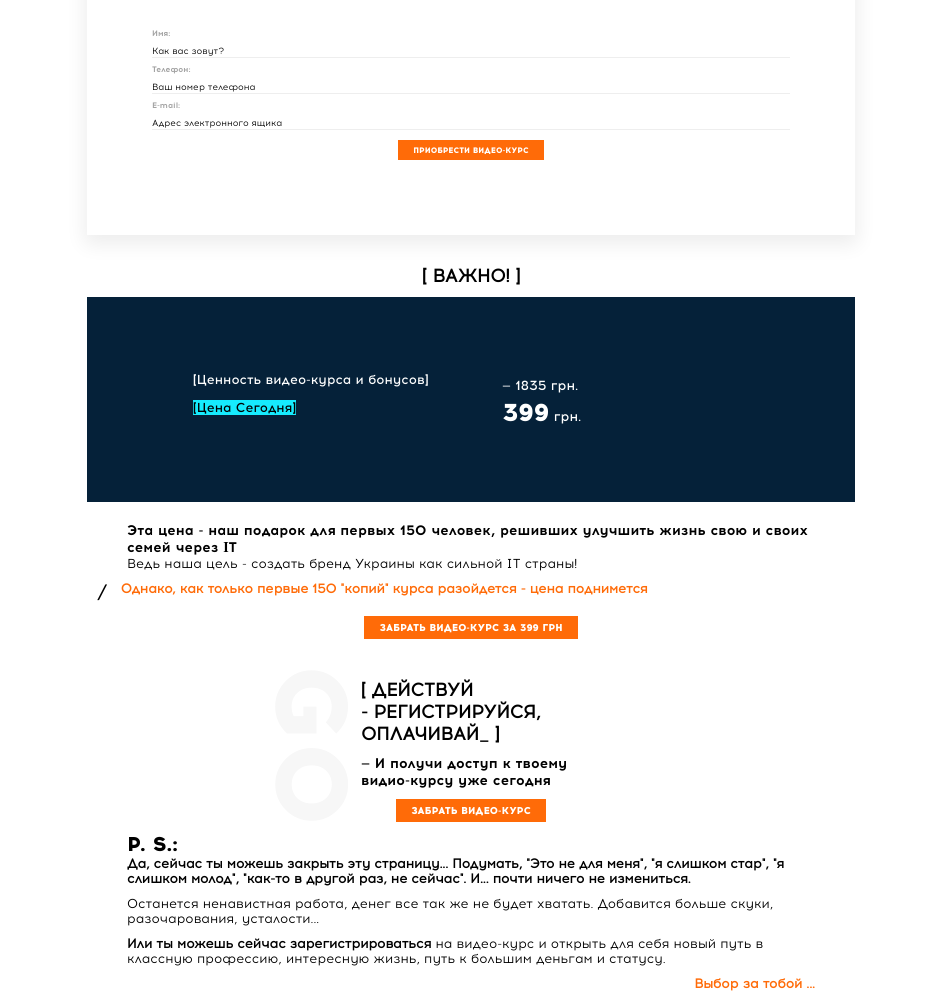
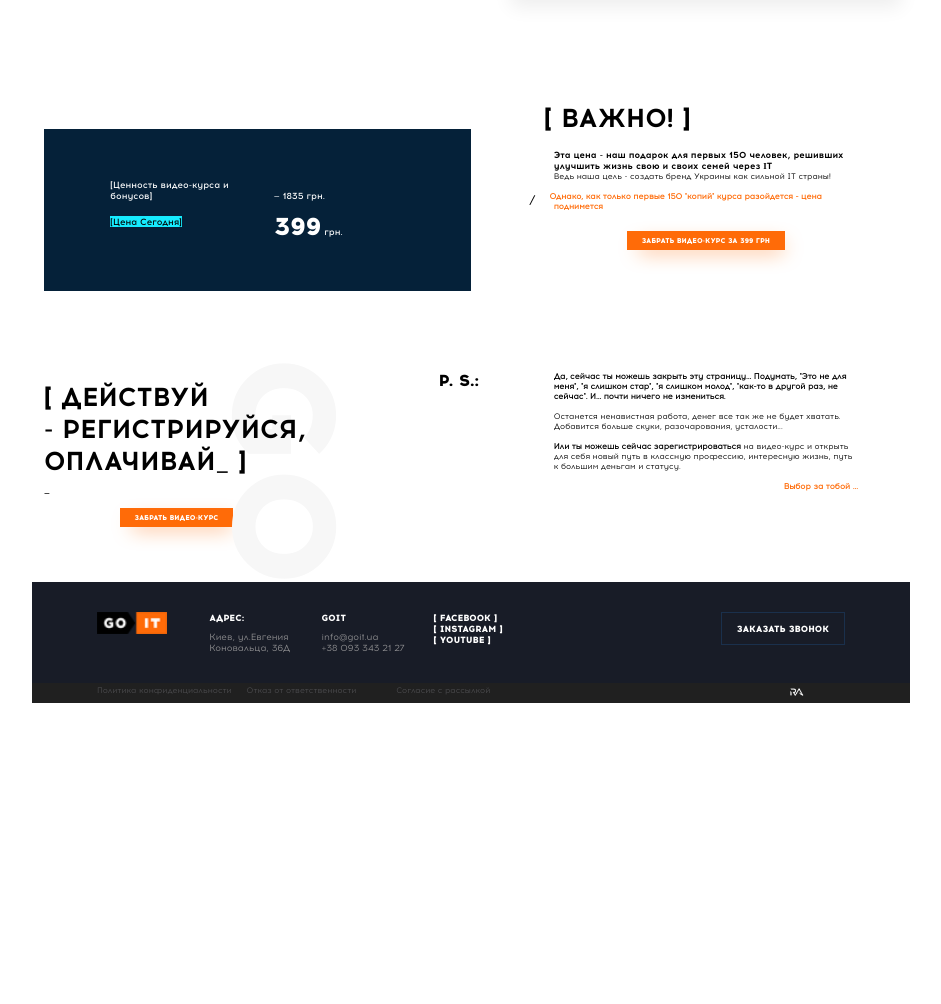
Before and after one commit to ratibor81/Landing-project, a website: page src/index.html in a window 1280 px wide. Shown: the part 281-1285 px from the top of the page, without its empty margins (169-1110 px from the left). After the commit the page ends 984 px from the top, so only its background shows below. Drawn offline with nearby package versions, Linux system fonts and the light colour scheme; files that its build step writes are made by us from their sources.

Commit message:
upload 768px, 960px, logo, btn

```diff
--- a/src/blocks16-20.html
+++ b/src/blocks16-20.html
@@ -16,10 +16,11 @@
     <input type="tel" name="usrtel" maxlength="17" placeholder="Ваш номер телефона" pattern="^\+?([0-9]{2})?\s?[0-9]{3}\s?[0-9]{3}\s?[0-9]{2}\s?[0-9]{2}$"><br>
     <label class="form__label">E-mail:</label><br>
     <input type="email" name="email" placeholder="Адрес электронного ящика" pattern="[a-z0-9._%+-]+@[a-z0-9.-]+\.[a-z]{2,3}$"><br>
-    <button class="form__btn" type="submit">Приобрести видео-курс</button>
+    <button class="form__btn button--hover" type="submit">Приобрести видео-курс</button>
 </form>
 <div class="notice">
     <h2 class="notice__header">[ Важно! ]</h2>
+        <div class="notice-wrapper">
             <div class="notice__block">
             <div class="notice__elem">[Ценность видео-курса и бонусов]</div>
             <div class="notice__price"> &mdash; 1835 грн. </div>
@@ -30,15 +31,16 @@
             <h3 class="notice__bold-text">Эта цена - наш подарок для первых 150 человек, решивших улучшить жизнь свою и своих семей через ІТ</h3>
             <p class="notice__text">Ведь наша цель - создать бренд Украины как сильной IT страны!</p>
             <h4 class="notice__text orange-text notice__text-before">Однако, как только первые 150 "копий" курса разойдется - цена поднимется</h4>
-        <button class="notice__btn">Забрать видео-курс за 399 грн</button>
-
+            <button class="notice__btn button--hover">Забрать видео-курс за 399 грн</button>
+        </div>
+    </div>
     <div class="registrate">
-        <h2 class="notice__header">[ Действуй <br>- регистрируйся, оплачивай_ ]</h2>
-        <h3 class="notice__bold-text">&mdash;  И получи доступ к твоему видио-курсу уже сегодня</h3>
-        <button class="notice__btn">Забрать видео-курс</button>
+        <h2 class="notice__header2">[ Действуй <br>- регистрируйся, оплачивай_ ]</h2>
+        <h3 class="notice__bold-text">&mdash; <span class="unvisible-on-768px">И получи доступ к твоему видио-курсу уже сегодня</span></h3>
+        <button class="notice__btn button--hover">Забрать видео-курс</button>
     </div>
-
-    <h2 class="ps__header">P. S.:</h2>
+    <div class="ps__header">P. S.:</div>
+    <div class="notice__block3">
         <p class="notice__text"><b>Да, сейчас ты можешь закрыть эту страницу... Подумать, "Это не для меня", "я слишком стар", "я слишком молод", "как-то в другой раз, не сейчас". И... почти ничего не измениться.</b></p>
         <p class="notice__text">Останется ненавистная работа, денег все так же не будет хватать. Добавится больше скуки, разочарования, усталости...</p>
         <p class="notice__text"><b>Или ты можешь сейчас зарегистрироваться</b> на видео-курс и открыть для себя новый путь в классную профессию, интересную жизнь, путь к большим деньгам и статусу.</p>
--- a/src/footer.html
+++ b/src/footer.html
@@ -2,7 +2,7 @@
     <div class="footer__wrap">
         <div class="footer__column">
             <a href="#" >
-                <img src="#" alt="logo-GOIT" class="footer__logo" width="10" height="20" />
+                <img src="../img/logo.png" alt="logo-GOIT" class="footer__logo" width="10" height="20">
             </a>
         </div>
         <div class="footer__column">
@@ -14,15 +14,35 @@
             <a class="footer__mailto" href="mailto:info@goit.ua">info@goit.ua</a>
             <p class="footer__contact">+38 093 343 21 27</p>
         </div>
-        <div class="footer__column">
-            <a href="#" class="footer__link">[Facebook]</a>
-            <a href="#" class="footer__link">[Instagram]</a>
-            <a href="#" class="footer__link">[Youtube]</a>
-        </div>
+        <ul class="footer__column">
+            <li class="footer__item">
+                <a href="#" class="footer__link">[ Facebook ]</a>
+            </li>
+            <li class="footer__item">
+                <a href="#" class="footer__link">[ Instagram ]</a>
+            </li>
+            <li class="footer__item">
+                 <a href="#" class="footer__link">[ Youtube ]</a>
+            </li>
+        </ul>
         <div class="footer__btn">
-            <button class="footer__button"> Заказать звонок</button>
+            <button class="footer__button button--hover"> Заказать звонок</button>
         </div>
     </div>
-    <div class="footer__copyright"></div>
-
+        <ul class="footer__copyright">
+            <li class="footer__list">
+                <a href="#" class="footer__list-link">Политика конфиденциальности</a>
+            </li>
+            <li class="footer__list">
+                <a href="#" class="footer__list-link">Отказ от ответственности</a>
+            </li>
+            <li class="footer__list">
+                <a href="#" class="footer__list-link">Согласие с рассылкой</a>
+            </li>
+            <li class="footer__list footer__right">
+                <a href="#" class="footer__list-link">
+                    <img src="../img/ra.png" alt="ra" class="footer__ra" width="10" height="20">
+                </a>
+            </li>
+        </ul>
 </footer>
--- a/src/scss/_blocks16-20.scss
+++ b/src/scss/_blocks16-20.scss
@@ -3,12 +3,26 @@
     @media(min-width: 480px){
         padding: 0 43px;
         }
+    @media(min-width: 768px){
+        display: flex;
+        flex-wrap: wrap;
+        padding: 0;
+        justify-content: space-between;
+    }
 }
-.bonus, .notice__block2{
+.bonus, .notice__block2, .notice__block3{
     padding: 20px 40px;
+    @media(min-width: 768px){
+        flex-basis: 45%;
+    }
 }
-.bonus__header, .notice__header{
-    @include text(12px, 'Acrom-Regular');
+.bonus{
+    @media(min-width: 768px){
+        padding: 20px 0px;
+    }
+}
+.bonus__header, .notice__header, .notice__header2{
+    @include text(12px, 'Acrom-Bold');
     text-transform: uppercase;
     text-align: center;
     padding-top: 30px;
@@ -16,6 +30,10 @@
     @media(min-width: 480px){
         font-size: 18px;
         }
+    @media(min-width: 768px){
+        font-size: 26px;
+        text-align: left;
+    }
 }
 .black-bg{
 background-color: #000;
@@ -23,12 +41,15 @@
 }
 .bonus__title, .notice__elem, .notice__price, .notice__text{
     @include text(9px, 'Acrom-Medium');
-    @media(min-width: 480px){
+    @media (min-width : 480px) and (max-width : 768px){
         font-size: 13.5px;
-        }
+    }
 }
 .bonus__list{
     counter-reset: list;
+    @media(min-width: 480px){
+        padding-right: 60px;
+    }
 }
 .bonus__title{
     padding-left: 40px;
@@ -43,6 +64,9 @@
         padding-left: 60px;
         text-indent: -14px;
     }
+    @media(min-width: 480px){
+        text-indent: -9px;
+    }
 }
 .bonus__discr{
     padding-left: 35px;
@@ -54,8 +78,12 @@
         left: -12px;
     }
     @media(min-width: 480px){
-            padding-left: 45px;
-            text-indent: -10px;
+        padding-left: 45px;
+        text-indent: -10px;
+    }
+    @media(min-width: 768px){
+        padding-left: 48px;
+        text-indent: -6px;
     }
 }
 .bonus__item{
@@ -70,49 +98,26 @@
             font-size: 25px;
         }
     }
-    @media(min-width: 480px){
+    @media (min-width : 480px) and (max-width : 768px){
         font-size: 14px;
     }
 }
 .bonus__discr, .notice__text, .notice__end{
     @include text(8px, 'Acrom-Regular');
-    padding-bottom: 10px;
-    @media(min-width: 480px){
+        padding-bottom: 10px;
+    @media (min-width : 480px) and (max-width : 768px){
         font-size: 13px;
     }
 }
-.form{
-    padding: 40px;
-    box-shadow: 0px 7px 18px 3px rgba(238,238,238,1);
-    input{
-        outline: none;
-        border: none;
-        border-bottom: 1px solid #eee;
-        width: 100%;
-        &::placeholder {
-            @include text(7px, 'Acrom-Regular');
-            color: #000;
-            @media(min-width: 480px){
-                font-size: 9px;
-            }
-        }
-        &:focus {
-            box-shadow: 3px 3px 10px 0px rgba(238,238,238,1);
-        }
-    }
-    @media(min-width: 480px){
-        padding: 65px;
-    }
-}
-.form__label{
-    color: #a3a3a3;
-    @include text(5px, 'Acrom-Bold');
-    @media(min-width: 480px){
-        font-size: 8px;
+.notice{
+    @media(min-width: 768px){
+        display: flex;
+        flex-wrap: wrap;
+        justify-content: space-between;
     }
 }
 .notice__text-before{
-    text-indent: -6px;
+    text-indent: -9px;
     &::before {
         content: "\2571";
         color: #000;
@@ -120,9 +125,17 @@
         left: -15px;
         top: 4px;
     }
-    @media(min-width: 480px){
+    @media (min-width : 480px) and (max-width : 768px){
         text-indent: -14px;
     }
+}
+.notice-wrapper{
+    @media(min-width: 768px){
+       display: flex;
+       flex-wrap: wrap;
+       justify-content: space-between;
+       padding: 60px 0;
+     }
 }
 .notice__block{
     background-color: #052139;
@@ -132,16 +145,18 @@
     flex-wrap: wrap;
     align-items: center;
     padding: 50px;
-    @media(min-width: 480px){
+    @media (min-width : 480px) and (max-width : 768px){
         padding: 75px;
     }
+    @media(min-width: 480px){
+        flex-basis: 50%;
+    }
 }
-
 .notice__elem{
     flex-basis: 40%;
     padding-bottom: 10px;
     @include text(9px, 'Acrom-Medium');
-    @media(min-width: 480px){
+    @media (min-width : 480px) and (max-width : 768px){
         font-size: 13px;
     }
 }
@@ -160,7 +175,7 @@
 }
 .notice__bold-text{
     @include text(9px, 'Acrom-Bold');
-    @media(min-width: 480px){
+    @media (min-width : 480px) and (max-width : 768px){
         font-size: 14px;
     }
 }
@@ -169,8 +184,36 @@
 }
 .ps__header{
     @include text(12px, 'Acrom-ExtraBold');
+    padding: 0 40px;
     @media(min-width: 480px){
         font-size: 20px;
+    }
+    @media(min-width: 768px){
+        padding: 0;
+        font-size: 16px;
+        flex-basis: 10%;
+        padding-top: 20px;
+        text-align: end;
+        position: relative;
+        left: 25px;
+    }
+}
+.notice__header2{
+    @media(min-width: 768px){
+        position: relative;
+    }
+}
+.notice__header{
+    @media(min-width: 768px){
+    position: relative;
+    right: -425px;
+    top: 75px;
+    }
+    @media(min-width: 960px){
+    right: -480px;
+    }
+    @media(min-width: 960px){
+        right: -500px;
     }
 }
 .registrate{
@@ -184,20 +227,34 @@
         color: #f7f7f7;
         display: inline-block;
         position: absolute;
-        left: -90px;
-        top: 35px;
+        left: -80px;
+        top: 32px;
         @media(min-width: 480px){
             font-size: 102px;
             left: -130px;
         }
+        @media(min-width: 768px){
+            font-size: 146px;
+            left: 125px;
+        }
     }
     h2{
-        text-align: left
+        text-align: left;
     }
     @media(min-width: 480px){
         width: 220px;
     }
+    @media(min-width: 768px){
+        margin: 0;
+        width: 265px;
+        padding-bottom: 45px;
+    }
+    span{
+        @media(min-width: 768px){
+        display: none;
+        }
+    }
 }
-.notice__end{
+.notice__end, .footer__right{
     text-align: right;
 }
--- a/src/scss/_btn.scss
+++ b/src/scss/_btn.scss
@@ -6,11 +6,15 @@
     border: none;
     display: block;
     margin: 10px auto;
+    box-shadow: 5px 7px 20px -7px rgba(255,107,8,1);
 }
 .notice__btn{
     @include text(7px, 'Acrom-ExtraBold');
-    @media(min-width: 480px){
+    @media (min-width : 480px) and (max-width : 768px){
         font-size: 10px;
+    }
+    @media (min-width : 960px) and (max-width : 1200px){
+        font-size: 9px;
     }
 }
 .form__btn{
@@ -18,4 +22,12 @@
     @media(min-width: 480px){
         font-size: 8px;
     }
+    @media (min-width : 960px) and (max-width : 1200px){
+        font-size: 9px;
+    }
 }
+.button--hover:hover{
+    background-color: $blue-color;
+    box-shadow: 5px 7px 20px -7px rgba(116,207,196,1);
+    border: 0.5px solid rgb(116, 207, 196)
+}
--- a/src/scss/_footer.scss
+++ b/src/scss/_footer.scss
@@ -1,3 +1,8 @@
+.footer{
+    min-width: 320px;
+    max-width: 878px;
+    margin: auto;
+}
 .footer__wrap{
     background-color: #181c27;
     display: flex;
@@ -5,6 +10,13 @@
     flex-wrap: wrap;
     padding: 20px 12px;
     font-size: 0;
+    @media(min-width: 480px){
+        padding: 30px 20px;
+    }
+    @media(min-width: 960px){
+        padding: 30px 65px;
+    }
+}
 .footer__title, .footer__link, .footer__button{
         @include text(3.5px, 'Acrom-ExtraBold');
         color: #fff;
@@ -14,9 +26,21 @@
         @media(min-width: 480px){
 			font-size: 5px;
         }
+        @media(min-width: 768px){
+			font-size: 8px;
+        }
+        @media(min-width: 960px){
+            font-size: 10px;
+        }
+        @media(min-width: 1200px){
+            font-size: 9px;
+        }
     }
 .footer__title{
     padding-bottom: 3px;
+    @media(min-width: 768px){
+        padding-bottom: 8px;
+    }
 }
 .footer__mailto, .footer__contact{
     text-decoration: none;
@@ -24,6 +48,15 @@
     color: #909092;
     @media(min-width: 480px){
         font-size: 5px;
+    }
+    @media(min-width: 768px){
+        font-size: 8px;
+    }
+    @media(min-width: 960px){
+        font-size: 10px;
+    }
+    @media(min-width: 1200px){
+        font-size: 9px;
     }
 }
 .footer__column{
@@ -37,8 +70,56 @@
     background-color: #181c27;
     border: 1px solid #1a304c;
     padding: 3px 5px;
-    }
-    @media(min-width: 480px){
-        padding: 30px 20px;
+    @media(min-width: 768px){
+        padding: 10px 15px;
     }
 }
+.footer__logo{
+    width: 25px;
+    height: auto;
+    @media(min-width: 768px){
+        width: 60px;
+    }
+    @media(min-width: 960px){
+        width: 70px;
+    }
+}
+.footer__copyright{
+    list-style: none;
+    background-color: #202020;
+    display: flex;
+    line-height: 0;
+    padding: 5px;
+    @media(min-width: 480px){
+        padding: 5px 20px;
+    }
+    @media(min-width: 960px){
+        padding: 5px 65px;
+    }
+}
+.footer__list-link{
+    color: #4c4c4f;
+    text-decoration: none;
+
+    @include text(4px, 'Acrom-Regular');
+    @media(min-width: 768px){
+        font-size: 6px;
+    }
+    @media(min-width: 960px){
+        font-size: 8px;
+    }
+}
+.footer__list{
+    flex-basis: 20%;
+}
+.footer__ra{
+    width: 10px;
+    height: auto;
+    flex-grow: 2;
+    @media(min-width: 768px){
+        width: 20px;
+    }
+}
+.footer__right{
+    flex-basis: 35%;
+}
--- /dev/null
+++ b/src/scss/_form.scss
@@ -0,0 +1,33 @@
+.form{
+    padding: 40px;
+    box-shadow: 0px 7px 18px 3px rgba(238,238,238,1);
+    input{
+        outline: none;
+        border: none;
+        border-bottom: 1px solid #eee;
+        width: 100%;
+        &::placeholder {
+            @include text(7px, 'Acrom-Regular');
+            color: #000;
+            @media(min-width: 480px){
+                font-size: 9px;
+            }
+        }
+        &:focus {
+            box-shadow: 3px 3px 10px 0px rgba(238,238,238,1);
+        }
+    }
+    @media(min-width: 480px){
+        padding: 65px;
+    }
+    @media(min-width: 768px){
+        flex-basis: 45%;
+    }
+}
+.form__label{
+    color: #a3a3a3;
+    @include text(5px, 'Acrom-Bold');
+    @media(min-width: 480px){
+        font-size: 8px;
+    }
+}
--- a/src/scss/styles.scss
+++ b/src/scss/styles.scss
@@ -3,6 +3,7 @@
 @import '_footer.scss';
 @import '_blocks16-20.scss';
 @import '_btn.scss';
+@import '_form.scss';
 
 * {
   margin: 0;
```
Also changed, not shown: src/img/logo.png (added), src/img/ra.png (added). Lines whose indentation alone changed are shown as unchanged.
